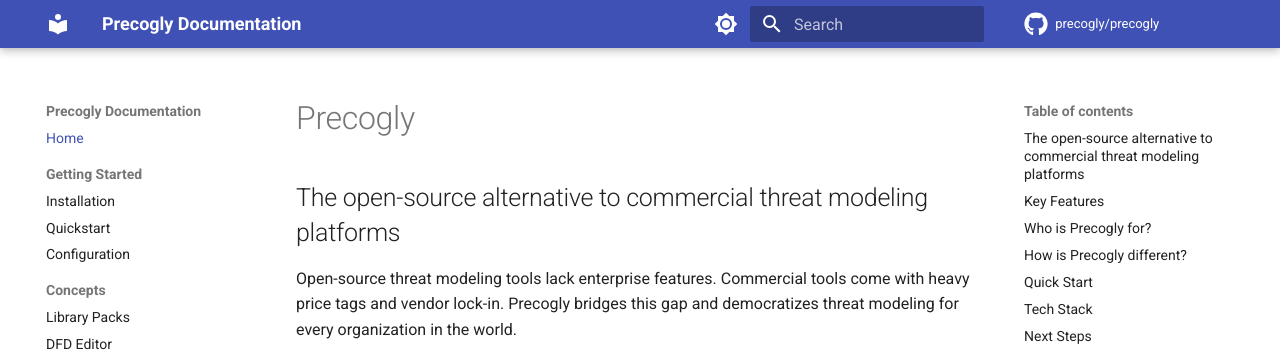
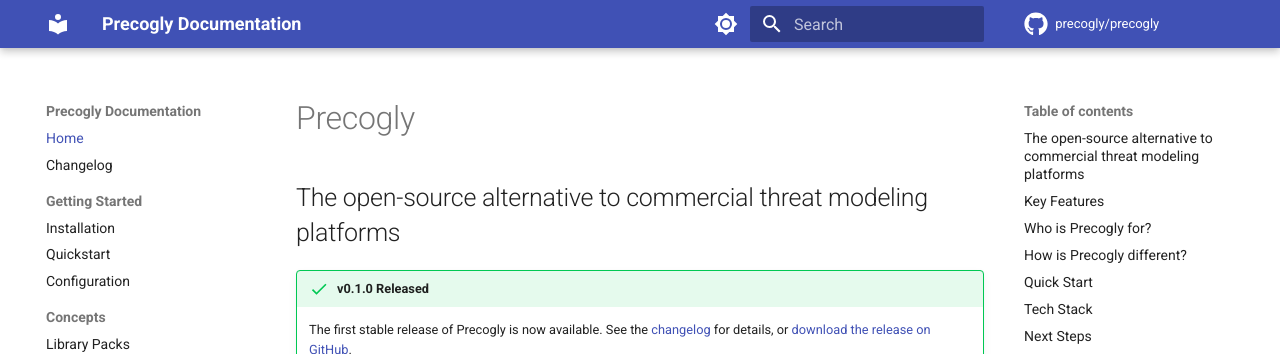
Before and after one commit to AlvinKuruvilla/precogly, an MkDocs documentation site: the page built from docs/index.md, in a window 1280 px wide and 900 px high, cut to the strip 0-354 px from the top of the window. Built offline with MkDocs 1.6.1 and Material for MkDocs 9.7.7, drawn with Linux system fonts in a browser that asks for light colours; comment, search, counter and statistics services are not loaded; some of the changed text lies outside the part shown.

Commit message:
update docs to reflect v0.1.0

````diff
--- a/docs/index.md
+++ b/docs/index.md
@@ -1,6 +1,9 @@
 # Precogly
 
 ## The open-source alternative to commercial threat modeling platforms
+
+!!! success "v0.1.0 Released"
+    The first stable release of Precogly is now available. See the [changelog](changelog.md) for details, or [download the release on GitHub](https://github.com/precogly/precogly/releases/tag/v0.1.0).
 
 Open-source threat modeling tools lack enterprise features. Commercial tools come with heavy price tags and vendor lock-in. Precogly bridges this gap and democratizes threat modeling for every organization in the world.
 
@@ -32,7 +35,7 @@
 ## Quick Start
 
 ```bash
-git clone https://github.com/precogly/precogly.git
+git clone --branch v0.1.0 https://github.com/precogly/precogly.git
 cd precogly
 docker compose up --build
 ```
--- a/mkdocs.yml
+++ b/mkdocs.yml
@@ -34,6 +34,7 @@
 
 nav:
   - Home: index.md
+  - Changelog: changelog.md
   - Getting Started:
       - Installation: getting-started/installation.md
       - Quickstart: getting-started/quickstart.md
````
Also changed, not shown: README.md (+5 -1 lines), docs/changelog.md (added, +28 -0 lines), docs/getting-started/installation.md (+4 -1 lines).
